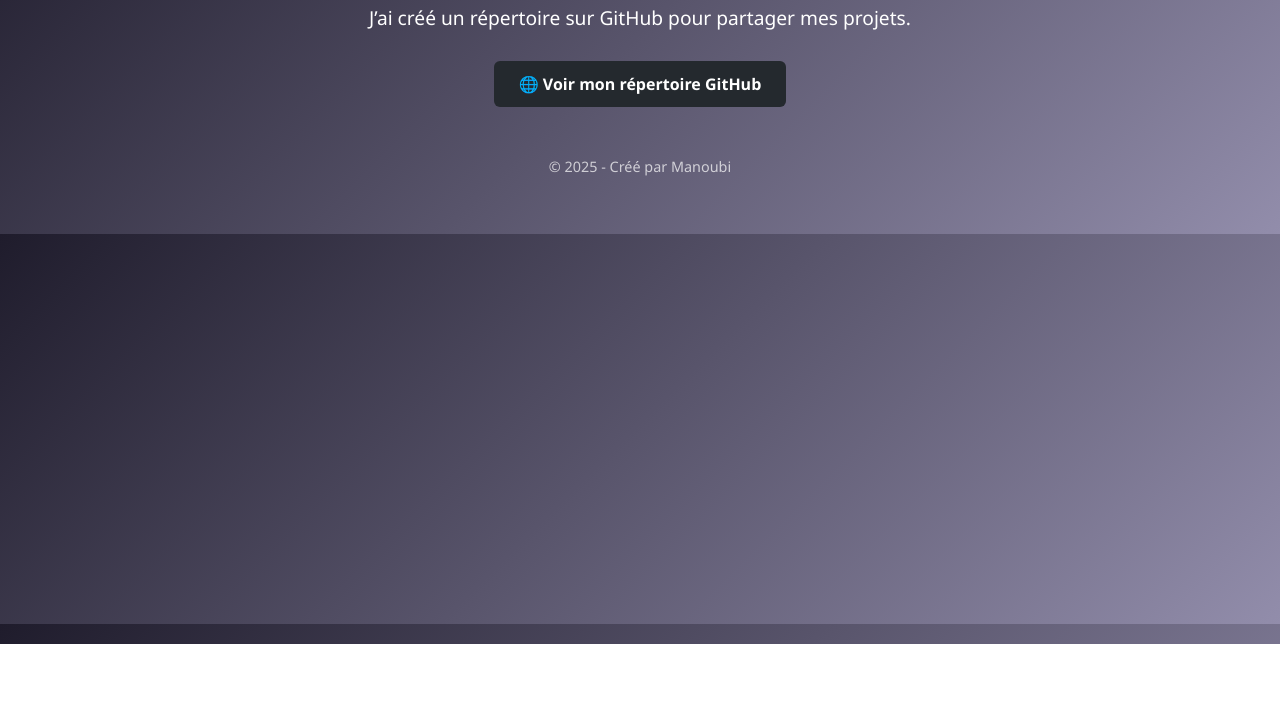
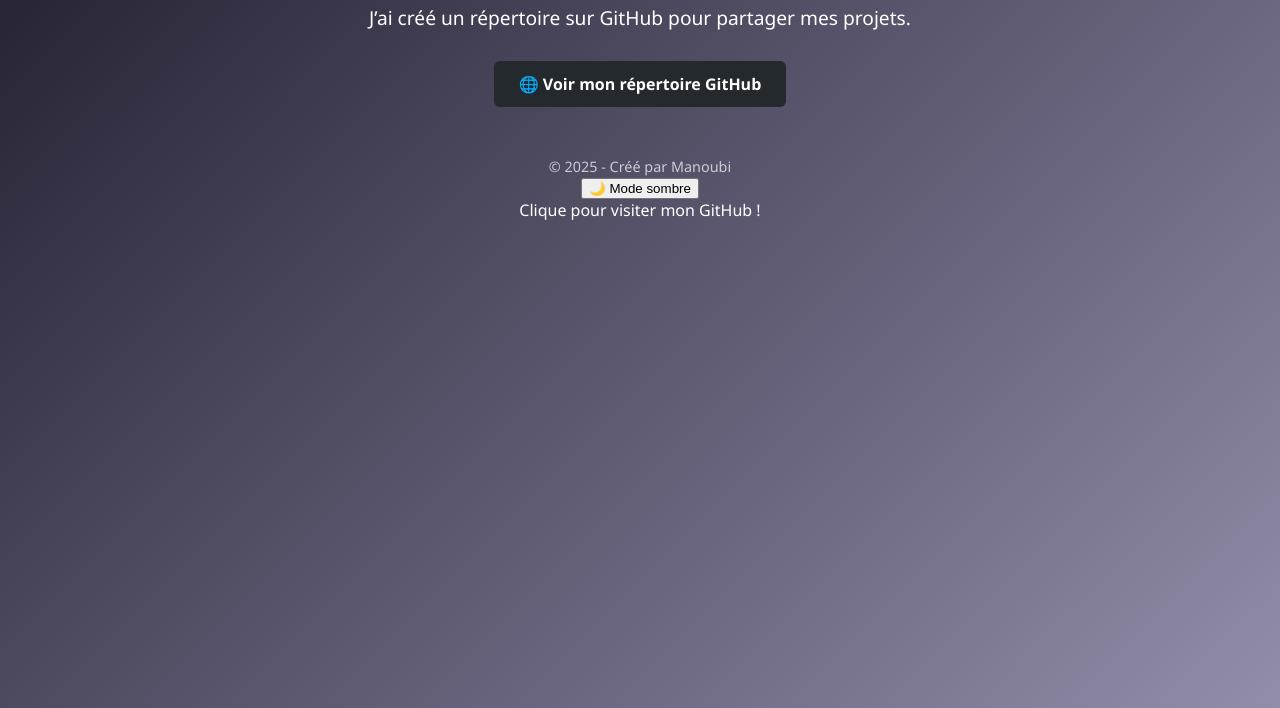
Before and after one commit to ManoubiMahbouli/Seance1-Git, a plain HTML site: page index.html in a window 1280 px wide. Shown: the part 156-864 px from the top of the page. Before the commit the page ends 800 px from the top, so only its background shows below. Drawn offline with Linux system fonts and the light colour scheme.

Commit message:
Modification du fichier html

```diff
--- a/index.html
+++ b/index.html
@@ -55,5 +55,6 @@
     <footer>
         © 2025 - Créé par Manoubi
     </footer>
+    <script src = "script.js"></script>
 </body>
 </html>
--- /dev/null
+++ b/script.js
@@ -0,0 +1,50 @@
+// ---------- Apparition fluide du contenu ----------
+window.addEventListener("load", () => {
+    document.body.classList.add("page-loaded");
+});
+
+// ---------- Mode clair / sombre ----------
+const toggleBtn = document.createElement("button");
+toggleBtn.textContent = "🌙 Mode sombre";
+toggleBtn.className = "toggle-mode";
+document.body.appendChild(toggleBtn);
+
+let darkMode = false;
+toggleBtn.addEventListener("click", () => {
+    darkMode = !darkMode;
+    document.body.classList.toggle("dark-mode", darkMode);
+    toggleBtn.textContent = darkMode ? "☀️ Mode clair" : "🌙 Mode sombre";
+});
+
+// ---------- Animation bulles de fond ----------
+function createBubble() {
+    const bubble = document.createElement("div");
+    bubble.classList.add("bubble");
+    document.body.appendChild(bubble);
+
+    const size = Math.random() * 60 + 20 + "px";
+    bubble.style.width = size;
+    bubble.style.height = size;
+    bubble.style.left = Math.random() * 100 + "%";
+
+    setTimeout(() => bubble.remove(), 8000);
+}
+
+setInterval(createBubble, 600);
+
+// ---------- Effet message sur le bouton GitHub ----------
+const githubBtn = document.querySelector("a");
+const tooltip = document.createElement("div");
+tooltip.className = "tooltip";
+tooltip.textContent = "Clique pour visiter mon GitHub !";
+document.body.appendChild(tooltip);
+
+githubBtn.addEventListener("mouseenter", (e) => {
+    tooltip.style.opacity = "1";
+    tooltip.style.left = e.pageX + "px";
+    tooltip.style.top = e.pageY - 40 + "px";
+});
+
+githubBtn.addEventListener("mouseleave", () => {
+    tooltip.style.opacity = "0";
+});
```
